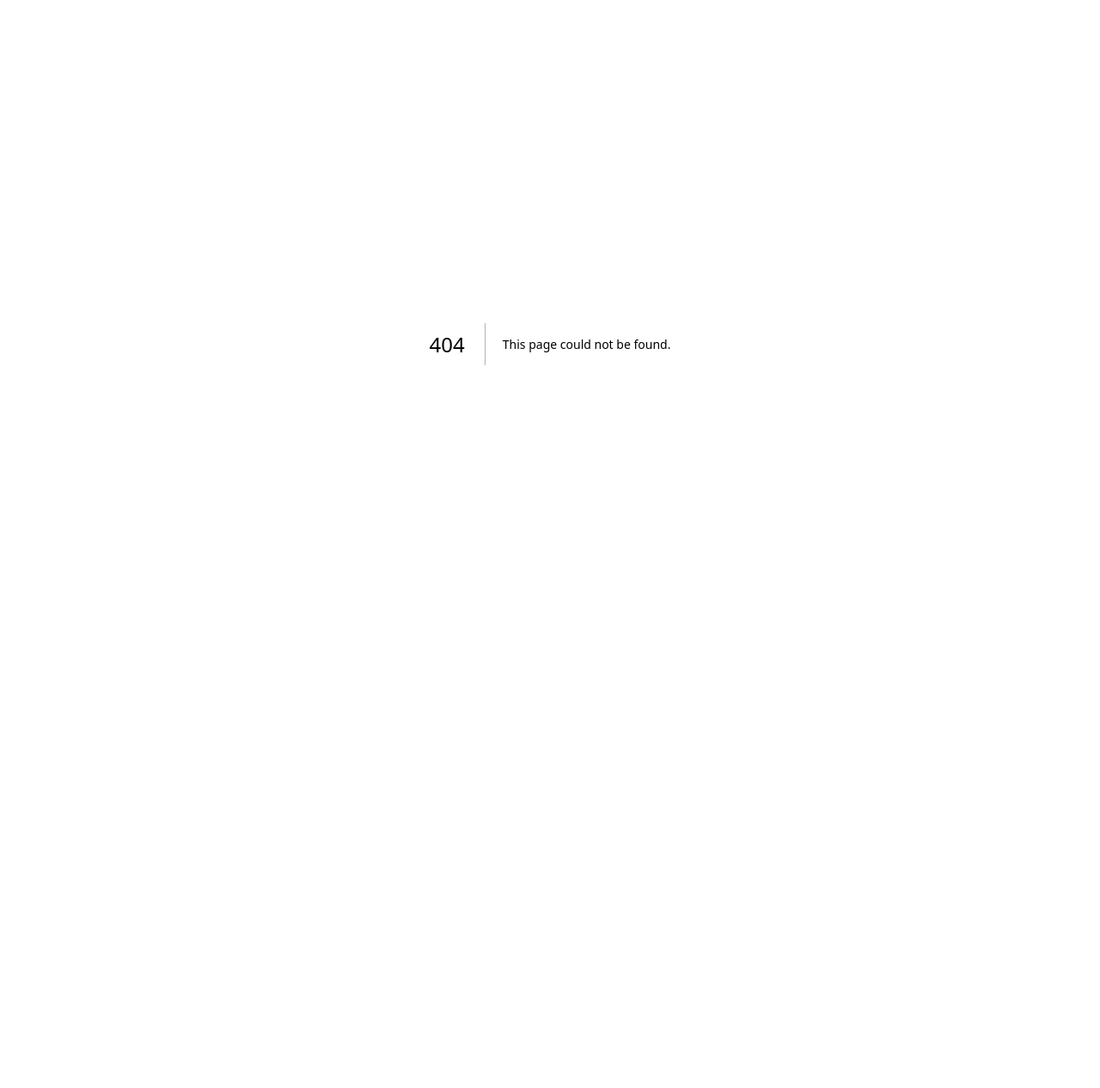
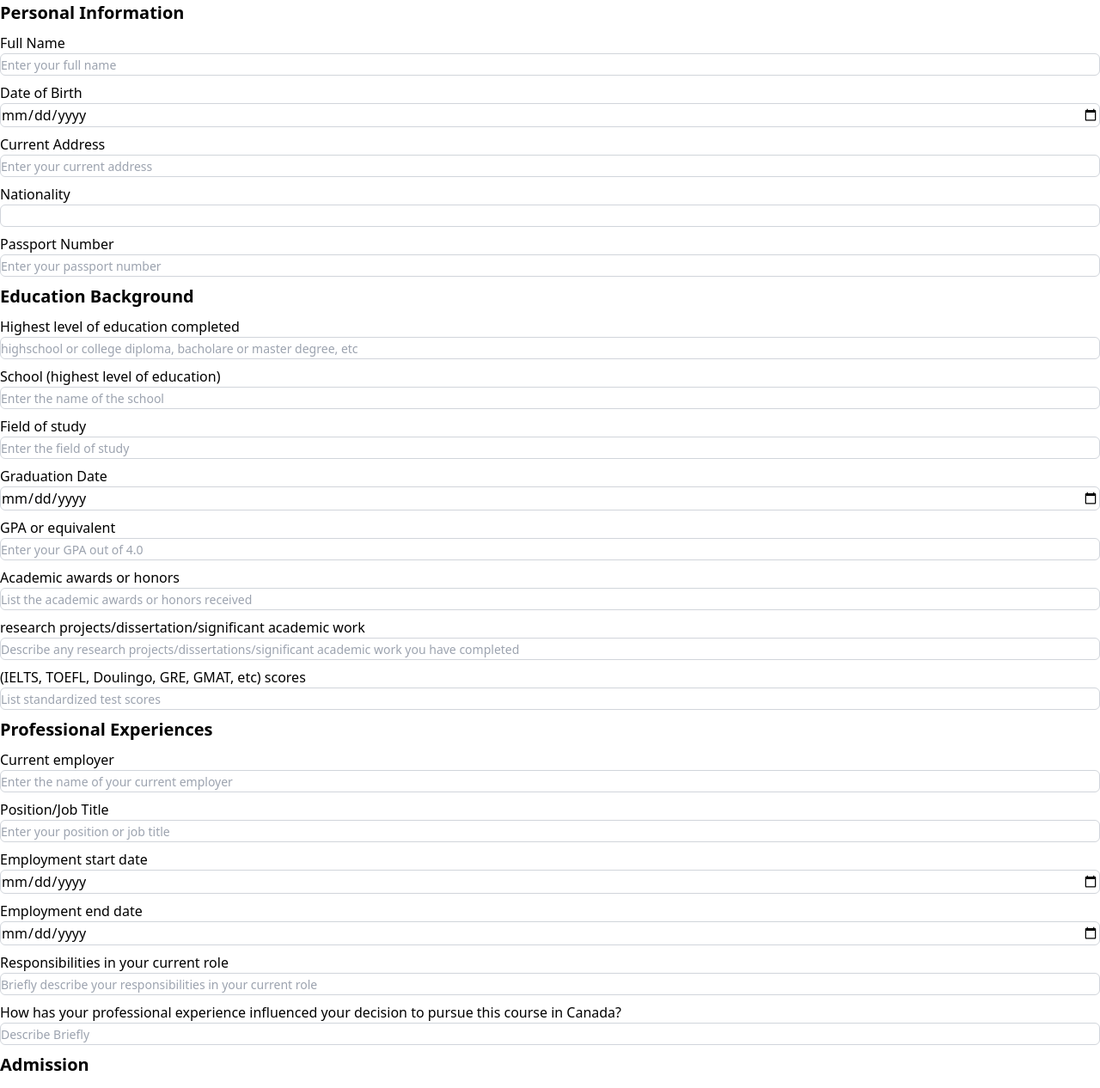
Before and after one commit to hannah-habibpour/sop-writer, a Next.js app: page /form in a window 1280 px wide. Before the commit this address had no page. Shown: the top 1266 px of the page at 86% size. Before the commit the page ends 800 px from the top, so only its background shows below. Built offline with nearby package versions, Linux system fonts and the light colour scheme.

Commit message:
Add form page and form input components

```diff
--- /dev/null
+++ b/app/form/page.tsx
@@ -0,0 +1,46 @@
+import admissionQuestions from "../../data/admission-questions.json";
+import personalQuestions from "../../data/personal-questions.json";
+import educationBackgroundQuestions from "../../data/education-background-questions.json";
+import professionalExperienceQuestions from "../../data/professional-experience-questions.json";
+import professionalObjectiveQuestions from "../../data/professional-objectives-questions.json";
+
+import FormInput from "@/components/form-input";
+
+export default function FormPage() {
+  return (
+    <div>
+      <div>
+        <div className="text-[20px] font-semibold">Personal Information</div>
+        {personalQuestions.map((question) => (
+          <FormInput key={question.id} question={question} />
+        ))}
+      </div>
+      <div>
+        <div className="text-[20px] font-semibold">Education Background</div>
+        {educationBackgroundQuestions.map((question) => (
+          <FormInput key={question.id} question={question} />
+        ))}
+      </div>
+      <div>
+        <div className="text-[20px] font-semibold">
+          Professional Experiences
+        </div>
+        {professionalExperienceQuestions.map((question) => (
+          <FormInput key={question.id} question={question} />
+        ))}
+      </div>
+      <div>
+        <div className="text-[20px] font-semibold">Admission</div>
+        {admissionQuestions.map((question) => (
+          <FormInput key={question.id} question={question} />
+        ))}
+      </div>
+      <div>
+        <div className="text-[20px] font-semibold">Profassional Objectives</div>
+        {professionalObjectiveQuestions.map((question) => (
+          <FormInput key={question.id} question={question} />
+        ))}
+      </div>
+    </div>
+  );
+}
--- /dev/null
+++ b/components/form-input.tsx
@@ -0,0 +1,23 @@
+import { QuestionType } from "@/contracts/types";
+
+interface FormInputProps {
+  question: QuestionType;
+}
+
+export default function FormInput({ question }: FormInputProps) {
+  return (
+    <div>
+      <div className="flex flex-col my-[8px]">
+        <label htmlFor={question.inputId}>{question.question}</label>
+        <input
+          className="border border-gray-300 rounded-md placeholder:text-sm"
+          type={question.type}
+          id={question.inputId}
+          name={question.inputId}
+          placeholder={question.placeholder}
+          {...(question.isRequired ? { required: true } : {})}
+        />
+      </div>
+    </div>
+  );
+}
```
